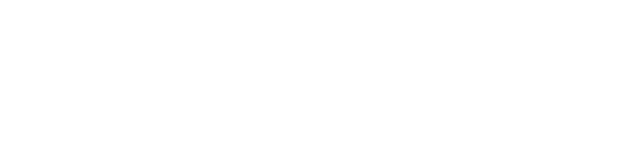
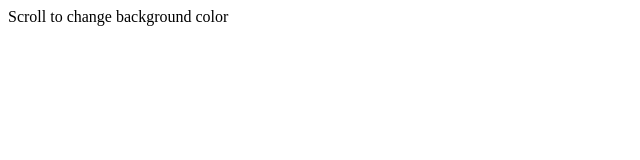
Before and after one commit to Jenssen/viskan-new-employee-test, a plain HTML site: page web-api/task-2/index.html in a window 1280 px wide. Shown: the top 160 px of the page, without its empty margins (0-640 px from the left). Drawn offline with Linux system fonts and the light colour scheme.

Commit message:
Web API - Task 2 done

```diff
--- /dev/null
+++ b/web-api/task-2/index.css
@@ -0,0 +1,7 @@
+body {
+  height: 2000px;
+}
+
+body.changed {
+  background-color: #009abe;
+}
--- a/web-api/task-2/index.html
+++ b/web-api/task-2/index.html
@@ -2,8 +2,10 @@
 	<head>
 		<meta charset="UTF-8">
 		<title>Viskan Web API Task 2</title>
+		<link rel="stylesheet" type="text/css" href="./index.css">
 	</head>
 	<body>
+		<p>Scroll to change background color</p>
 		<script src="./index.js"></script>
 	</body>
 </html>
--- a/web-api/task-2/index.js
+++ b/web-api/task-2/index.js
@@ -0,0 +1,33 @@
+let changed = false
+/*
+  Add CSS class to body if you scroll down 200 pixels or more.
+  Remove it if you scroll above 200 pixels again.
+*/
+document.addEventListener('scroll', (event) => {
+  const yScrollValue = window.scrollY
+
+  if (yScrollValue >= 200) {
+    if (!document.body.classList.contains('changed')) {
+      changed = true
+      document.body.classList.add('changed')
+    } else {
+      changed = false
+    }
+  } else {
+    if (document.body.classList.contains('changed')) {
+      changed = true
+      document.body.classList.remove('changed')
+    } else {
+      changed = false
+    }
+  }
+
+  /*
+    Use setTimeout so alert is displayed after the background color has changed for the user
+  */
+  if (changed) {
+    setTimeout(() => {
+      alert('Background color has changed!')
+    }, 10)
+  }
+})
```
